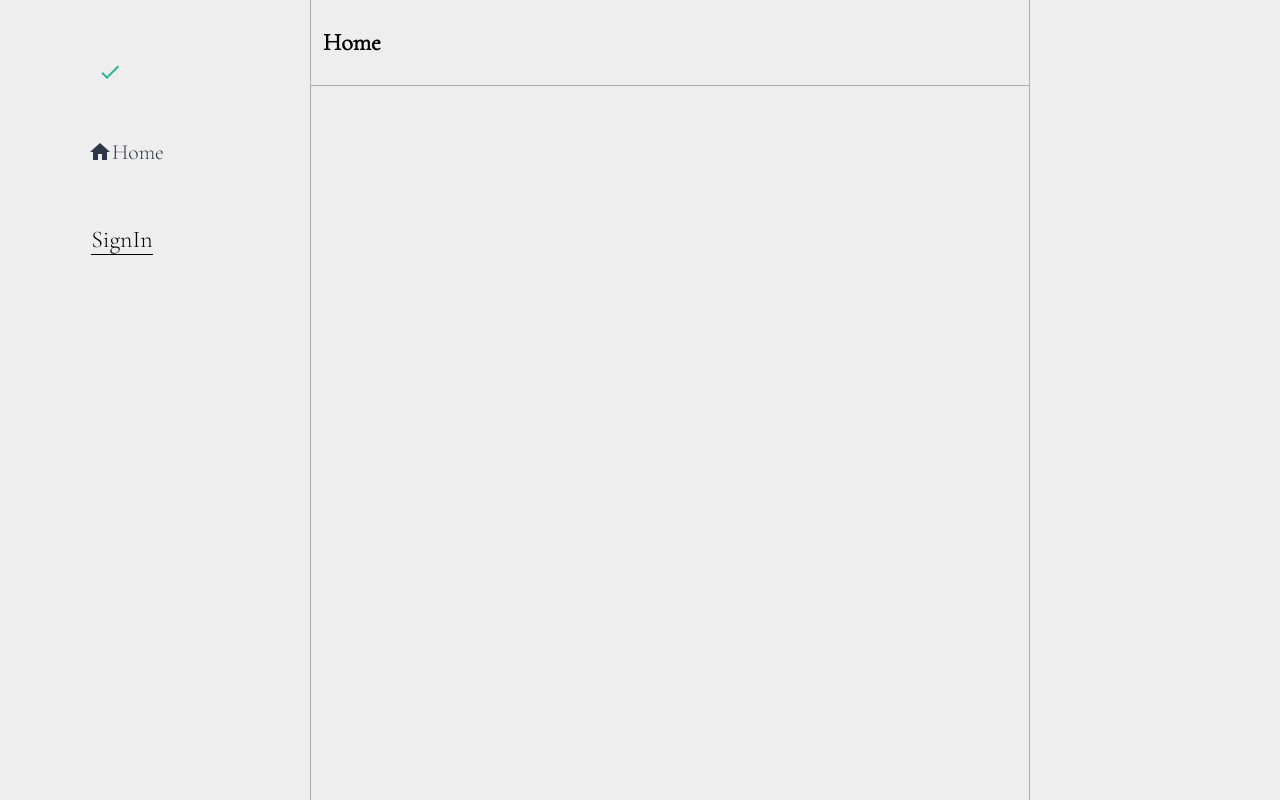
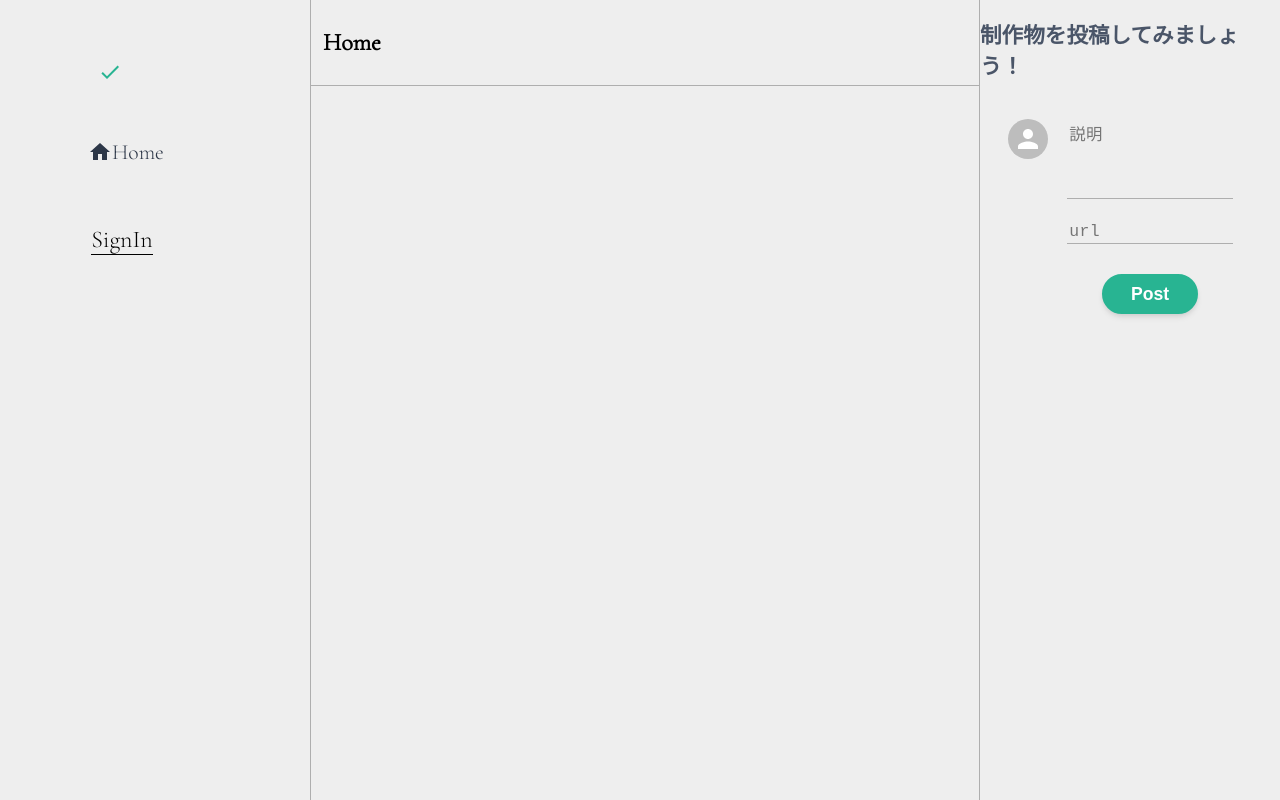
Before and after one commit to ryohei681/projm_client, a Next.js app in the folder app/: page / in a window 1280 px wide. Built offline with nearby package versions, Linux system fonts and the light colour scheme; no server answers.

Commit message:
postForm

```diff
--- a/app/components/layout/Feed.module.css
+++ b/app/components/layout/Feed.module.css
@@ -2,7 +2,7 @@
   border-left: 1px solid rgb(174, 174, 174);
   border-right: 1px solid rgb(174, 174, 174);
   flex-grow: 1;
-  max-width: 720px;
+  max-width: 850px;
 }
 
 @media screen and (min-width: 640px) {
@@ -14,7 +14,7 @@
 @media screen and (min-width: 1280px) {
   .feed {
     margin-left: 310px;
-    min-width: 720px;
+    min-width: 670px;
   }
 }
 
--- a/app/components/layout/Sidebar.module.css
+++ b/app/components/layout/Sidebar.module.css
@@ -27,6 +27,11 @@
 .postBtn:hover {
   background-color: #fff;
   color: #28b492;
+
+  transition-property: background-color, border-color, color, fill, stroke,
+    opacity, box-shadow, transform;
+  transition-duration: 500ms;
+  transition-timing-function: cubic-bezier(0, 0, 0.2, 1);
 }
 
 .signOut,
@@ -35,6 +40,7 @@
   border-bottom: 1px solid rgb(0, 0, 0);
   margin-top: 3rem;
   margin-left: 0.2rem;
+  cursor: pointer;
 
   display: none;
 }
--- /dev/null
+++ b/app/components/layout/Widgets.module.css
@@ -0,0 +1,16 @@
+.widgets {
+  display: none;
+  width: 370px;
+}
+
+@media screen and (min-width: 1280px) {
+  .widgets {
+    width: 600px;
+  }
+}
+
+@media screen and (min-width: 1024px) {
+  .widgets {
+    display: inline;
+  }
+}
--- a/app/components/layout/Widgets.tsx
+++ b/app/components/layout/Widgets.tsx
@@ -0,0 +1,15 @@
+import React from 'react'
+import Input from './WidgetsItem/Input'
+import styles from './Widgets.module.css'
+
+type Props = {}
+
+const Widgets = (props: Props) => {
+  return (
+    <div className={styles.widgets}>
+      <Input />
+    </div>
+  )
+}
+
+export default Widgets
--- /dev/null
+++ b/app/components/layout/WidgetsItem/Input.module.css
@@ -0,0 +1,79 @@
+.inputPosition {
+  display: flex;
+  flex-direction: column;
+  align-items: center;
+}
+
+.widgetsTitle {
+  font-size: 1.35rem;
+  font-weight: 700;
+  color: #4a5568;
+}
+
+.input {
+  display: flex;
+  padding: 1.3rem 1.75rem;
+  width: 100%;
+}
+
+.post {
+  width: 100%;
+}
+
+.textareaPosition {
+  padding: 0 1.2rem;
+}
+
+.description,
+.url {
+  width: 100%;
+  border: none;
+  resize: none;
+  outline: none;
+  background-color: #eeeeee;
+  font-size: 1.025rem;
+  letter-spacing: 0.025em;
+  min-height: 80px;
+  color: #4a5568;
+  border-bottom: 1px solid rgb(174, 174, 174);
+}
+
+.url {
+  border-bottom: 1px solid rgb(174, 174, 174);
+  min-height: 22px;
+  margin-top: 1rem;
+}
+
+.textarea::placeholder {
+  color: #a0aec0;
+}
+
+.postBtnPosition {
+  display: flex;
+  justify-content: center;
+  margin-top: 1.6rem;
+}
+
+.postBtn {
+  background-color: #28b492;
+  color: #fff;
+  border: 2px solid #28b492;
+  width: 6rem;
+  height: 2.5rem;
+  font-weight: 700;
+  font-size: 1.1rem;
+
+  border-radius: 9999px;
+  box-shadow: 0 4px 6px -1px rgba(0, 0, 0, 0.1),
+    0 2px 4px -1px rgba(0, 0, 0, 0.06);
+}
+
+.postBtn:hover {
+  background-color: #fff;
+  color: #28b492;
+
+  transition-property: background-color, border-color, color, fill, stroke,
+    opacity, box-shadow, transform;
+  transition-duration: 500ms;
+  transition-timing-function: cubic-bezier(0, 0, 0.2, 1);
+}
--- a/app/components/layout/WidgetsItem/Input.tsx
+++ b/app/components/layout/WidgetsItem/Input.tsx
@@ -0,0 +1,37 @@
+import React from 'react'
+import { Avatar } from '@mui/material'
+import { useAuthContext } from 'lib/AuthContext'
+import styles from './Input.module.css'
+import TextareaAutosize from 'react-textarea-autosize'
+
+type Props = {}
+
+const Input = (props: Props) => {
+  const { user } = useAuthContext()
+  const isLoggedIn = !!user
+  return (
+    <div className={styles.inputPosition}>
+      <h2 className={styles.widgetsTitle}>制作物を投稿してみましょう！</h2>
+      <div className={styles.input}>
+        <Avatar>{user?.email?.charAt(0)}</Avatar>
+        <div className={styles.post}>
+          <div className={styles.textareaPosition}>
+            <TextareaAutosize
+              className={styles.description}
+              placeholder="説明"
+            ></TextareaAutosize>
+            <TextareaAutosize
+              className={styles.url}
+              placeholder="url"
+            ></TextareaAutosize>
+          </div>
+          <div className={styles.postBtnPosition}>
+            <button className={styles.postBtn}>Post</button>
+          </div>
+        </div>
+      </div>
+    </div>
+  )
+}
+
+export default Input
--- a/app/components/layout/sidebar.tsx
+++ b/app/components/layout/sidebar.tsx
@@ -52,7 +52,7 @@ const Sidebar = (props: Props) => {
         </>
       ) : (
         <>
-          <div className={styles.signIn} onClick={() => router.push('/login')}>
+          <div className={styles.signIn} onClick={() => router.push('/signin')}>
             SignIn
           </div>
         </>
--- a/app/package.json
+++ b/app/package.json
@@ -24,7 +24,8 @@
     "react": "^17.0.2",
     "react-dom": "^17.0.2",
     "react-firebase-hooks": "^5.0.3",
-    "react-firebaseui": "^6.0.0"
+    "react-firebaseui": "^6.0.0",
+    "react-textarea-autosize": "^8.3.4"
   },
   "devDependencies": {
     "@babel/core": "^7.17.10",
--- a/app/pages/index.tsx
+++ b/app/pages/index.tsx
@@ -6,6 +6,7 @@ import CheckCircleOutlineIcon from '@mui/icons-material/CheckCircleOutline'
 import Link from 'next/link'
 import Sidebar from 'components/layout/Sidebar'
 import Feed from 'components/layout/Feed'
+import Widgets from 'components/layout/Widgets'
 
 const Home: NextPage = () => {
   return (
@@ -27,6 +28,9 @@ const Home: NextPage = () => {
 
         {/* feed */}
         <Feed />
+
+        {/* Widgets */}
+        <Widgets />
       </main>
 
       {/* <main className={styles.main}>
--- a/app/pages/signup.tsx
+++ b/app/pages/signup.tsx
@@ -67,7 +67,7 @@ const Signup = () => {
       ></AccountCircleOutlinedIcon>
       <h1 className={styles.signupTitle}>Sign up</h1>
       <form className={styles.signupForm} onSubmit={handleSubmit}>
-        <div>
+        <div className={styles.emailBoxPosition}>
           <input
             className={styles.emailBox}
             type="email"
@@ -77,7 +77,7 @@ const Signup = () => {
             required
           ></input>
         </div>
-        <div>
+        <div className={styles.passwordBoxPosition}>
           <input
             className={styles.passwordBox}
             type="password"
@@ -94,7 +94,7 @@ const Signup = () => {
         </div>
         <div className={styles.alreadySignup}>
           すでに登録している人は
-          <Link href={'/login'}>
+          <Link href={'/signin'}>
             <a>こちら</a>
           </Link>
         </div>
```
Also changed, not shown: app/pages/signin.tsx (renamed from app/pages/login.tsx, +6 -6 lines), app/styles/Auth.module.css (+14 -0 lines), 1 other file (tests, documents, lock files or other folders).
